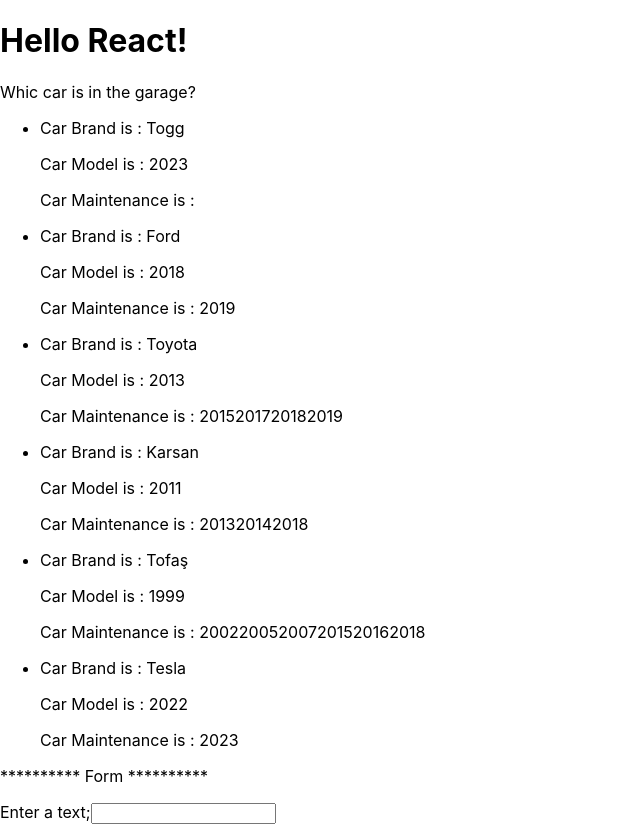
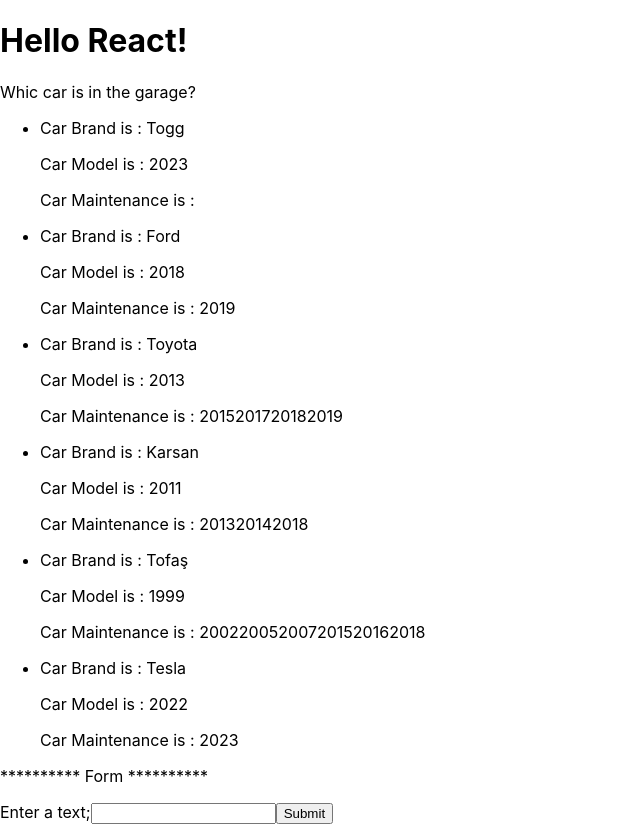
Before and after one commit to ArifYusufYilmaz/react-app-studies, a React (Create React App) app: page / in a window 1280 px wide. Shown: the whole page, without its empty margins (0-640 px from the left). Built offline with nearby package versions, Linux system fonts and the light colour scheme.

Commit message:
add handleSubmit to control the submit action

```diff
--- a/src/components/Form.js
+++ b/src/components/Form.js
@@ -1,16 +1,22 @@
 
 import { useState } from "react";
 
+
 function MyForm(){
      const [name, setName] = useState("");
+     const handleSubmit = (event) =>{
+         event.preventDefault(); // Html elementlerinin mevcut eylemlerini engelleme isteği. Mevcut durumda sayfa yeniden yüklenmez.
+        alert(`The name you entered was: ${name}`);
+    }
      return(
-        <form>
+        <form onSubmit={handleSubmit}>
             <label> Enter a text;
                  <input
                  type="text"
                  value={name}
                  onChange={(e)=> setName(e.target.value) }/>
             </label>
+            <input type="submit"/>
         </form>
     )
 }
```
